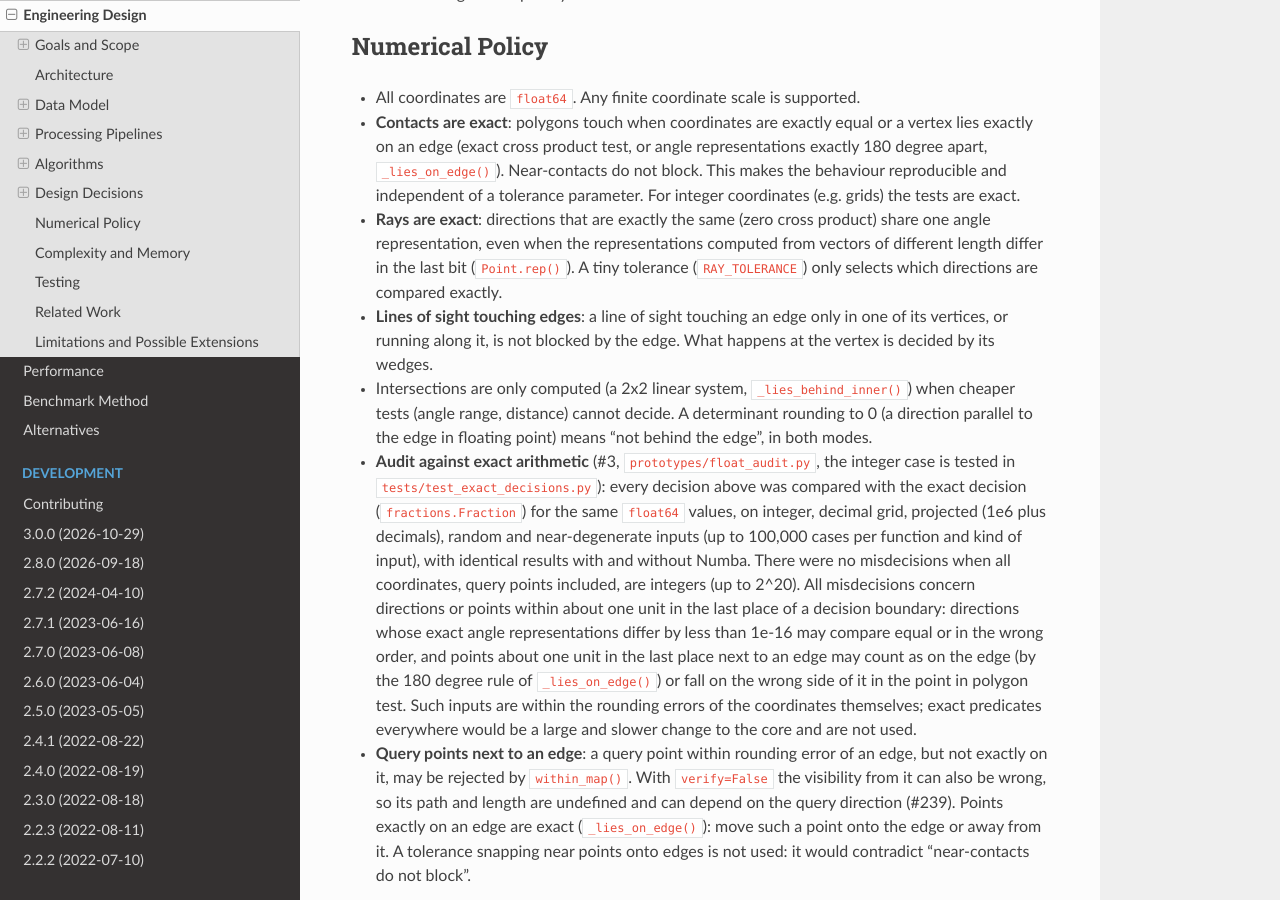
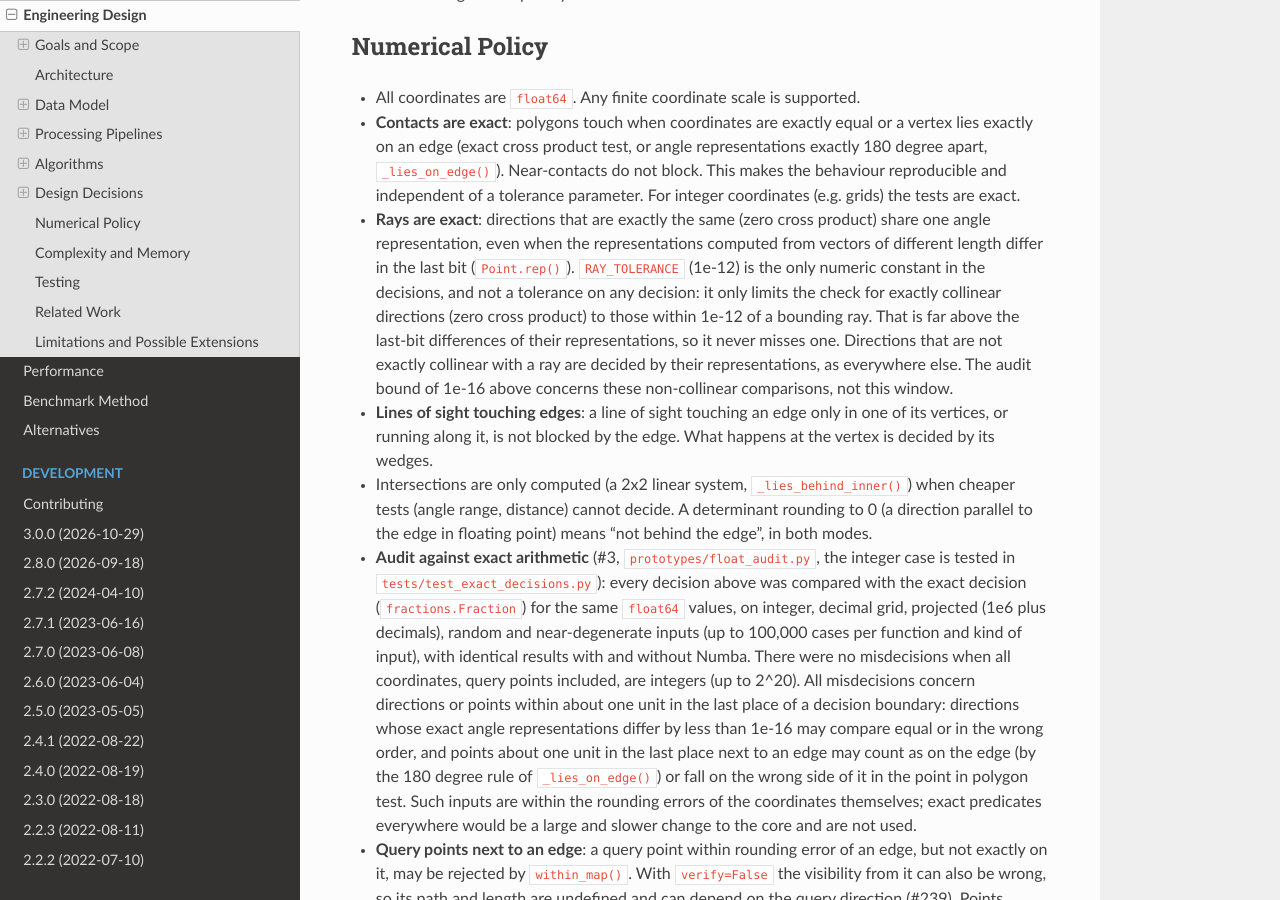
Before and after one commit to jannikmi/extremitypathfinder, a Sphinx documentation site: the page built from docs/8_design.rst, in a window 1280 px wide and 900 px high, scrolled down 16370 px. Built offline with Sphinx 7.4.7 and the Read the Docs theme 3.1.0, drawn with Linux system fonts in a browser that asks for light colours; some of the changed text lies outside the part shown.

Commit message:
Document RAY_TOLERANCE as the only numeric constant in the decisions
RAY_TOLERANCE only limits the check for directions exactly on a bounding
ray (zero cross product) to those within 1e-12 of it. It does not change
any other decision. Clarify this in the numerical policy and invariants,
and correct the comments that described it as a general tolerance.

Co-Authored-By: Claude Haiku 5.5 <noreply@anthropic.com>
Claude-Session: https://claude.ai/code/session_01XJqV75S71rzoFo2uKuX2xb

```diff
--- a/docs/8_design.rst
+++ b/docs/8_design.rst
@@ -292,8 +292,9 @@ The rules applied with the wedges (``wedges.py``):
    for a line of sight that did not cross the polygon, so it is only checked at contacts)
 
 The bounding rays belong to the wedges (closed angle ranges, ``in_closure()``): paths may run along edges.
-Directions within ``RAY_TOLERANCE`` of a bounding ray are compared with the exact ray directions instead of their
-representations (``Point.rep()``), so that collinear edges of different length behave consistently.
+Directions exactly on a bounding ray (zero cross product) take the representation of that ray (``Point.rep()``),
+so that collinear edges of different length behave consistently. The check only runs for directions within
+``RAY_TOLERANCE`` of a bound (cf. `Numerical Policy`_).
 
 Visibility from one origin
 --------------------------
@@ -727,7 +728,11 @@ Numerical Policy
   For integer coordinates (e.g. grids) the tests are exact.
 - **Rays are exact**: directions that are exactly the same (zero cross product) share one angle representation,
   even when the representations computed from vectors of different length differ in the last bit
-  (``Point.rep()``). A tiny tolerance (``RAY_TOLERANCE``) only selects which directions are compared exactly.
+  (``Point.rep()``). ``RAY_TOLERANCE`` (1e-12) is the only numeric constant in the decisions, and not a tolerance on
+  any decision: it only limits the check for exactly collinear directions (zero cross product) to those within 1e-12
+  of a bounding ray. That is far above the last-bit differences of their representations, so it never misses one.
+  Directions that are not exactly collinear with a ray are decided by their representations, as everywhere else.
+  The audit bound of 1e-16 above concerns these non-collinear comparisons, not this window.
 - **Lines of sight touching edges**: a line of sight touching an edge only in one of its vertices, or running along it,
   is not blocked by the edge. What happens at the vertex is decided by its wedges.
 - Intersections are only computed (a 2x2 linear system, ``_lies_behind_inner()``) when cheaper tests
```
Also changed, not shown: docs/contributing/invariants.md (+2 -1 lines), 1 other file.
